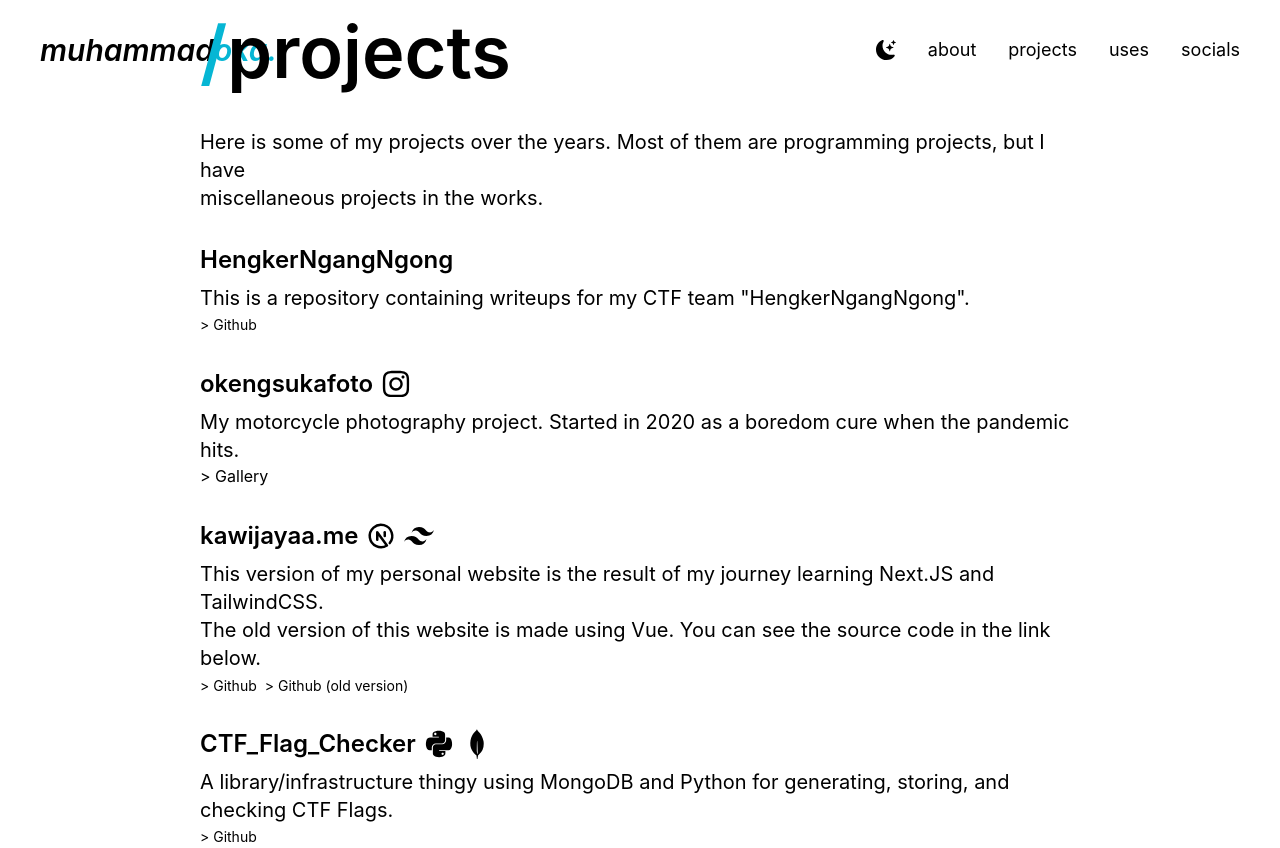
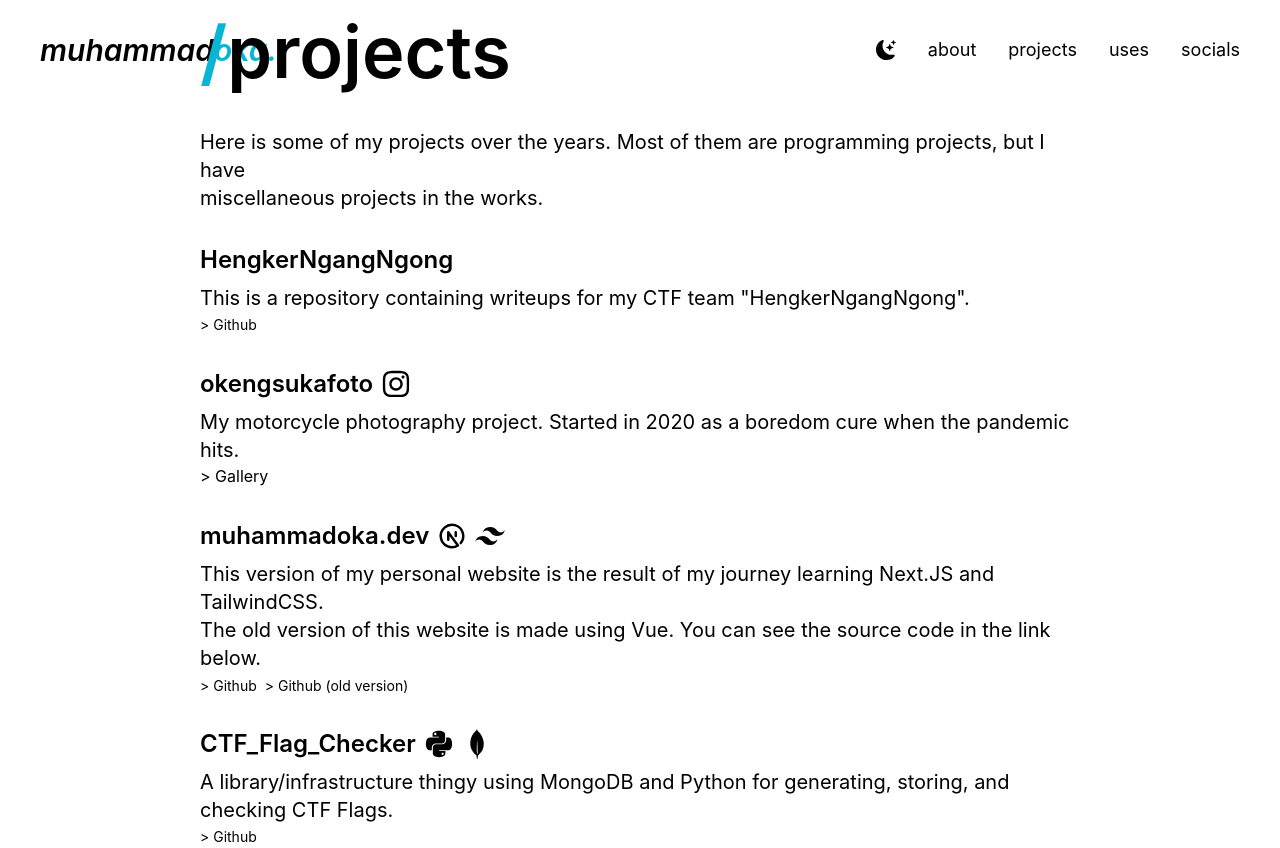
Before and after one commit to kawijayaa/muhammadoka.dev, a Next.js app: page /projects in a window 1280 px wide. Built offline with nearby package versions, Linux system fonts and the light colour scheme.

Commit message:
change website name on projects page

```diff
--- a/pages/projects/index.js
+++ b/pages/projects/index.js
@@ -36,7 +36,7 @@
               </div>
               <div>
                 <div className="pt-8 flex items-center xxs:gap-1 xs:gap-2">
-                  <p className="xxs:text-2xl xs:text-2xl font-semibold">kawijayaa.me</p>
+                  <p className="xxs:text-2xl xs:text-2xl font-semibold">muhammadoka.dev</p>
                   <TbBrandNextjs className="xxs:text-xl xs:text-3xl"/>
                   <SiTailwindcss className="xxs:text-xl xs:text-3xl"/>
                 </div>
```
